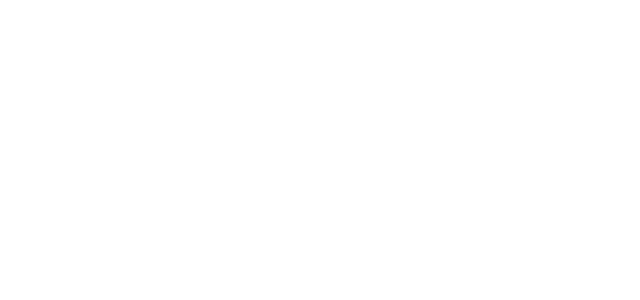
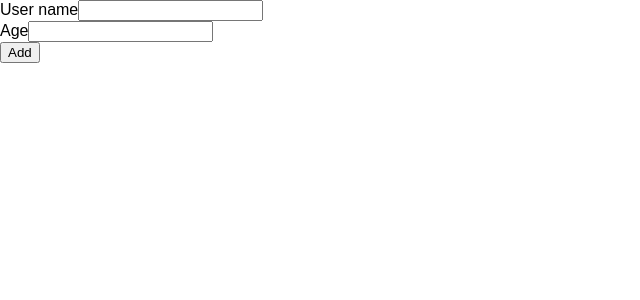
Before and after one commit to mo7ammedkhal3d/react-check, a React (Create React App) app: page / in a window 1280 px wide. Shown: the top 300 px of the page, without its empty margins (0-640 px from the left). Built offline with nearby package versions, Linux system fonts and the light colour scheme.

Commit message:
styles and reorder fron end

```diff
--- a/src/App.js
+++ b/src/App.js
@@ -1,10 +1,15 @@
-import React from 'react';
-
+import React,{useState} from 'react';
+import UserInput from './components/UserInput/UserInput';
+import usersList from './components/UserList/UserList';
 
 function App() {
+
+  const [usersList,setUsersList] = useState();
+
   return (
     <div>
-
+      <UserInput />
+      <usersList />
     </div>
   );
 }
--- /dev/null
+++ b/src/components/UserInput/UserInput.js
@@ -0,0 +1,39 @@
+import React, { useState } from "react";
+import styles from './UserInput.module.css';
+
+const initalValues = {
+    'user-name':'',
+    'age':0,
+}
+
+const UserInput = props =>{
+
+    const [UserInput,setUserInput] = useState(initalValues);
+
+    const onChangeHandler = event =>{
+        setUserInput(pervUserInput=>{
+            return{
+                ...pervUserInput,
+                [event.target.id]:event.target.value,
+            }
+        })
+    }
+
+    return (
+        <form>
+            <div class={styles['form-group']}>
+                <label>User name</label>
+                <input type="text" id="user-name" onChange={onChangeHandler}/>
+            </div>
+            <div className={styles['form-group']}>
+                <label>Age</label>
+                <input type="number" id="age"  onChange={onChangeHandler}/>
+            </div>
+            <div>
+                <button className={styles['btn-add']}>Add</button>
+            </div>
+        </form>
+    );
+}
+
+export default UserInput;
```
Also changed, not shown: src/components/UserInput/UserInput.module.css (added), src/components/UserList/UserList.js (added), src/components/UserList/UserList.module.css (added).
